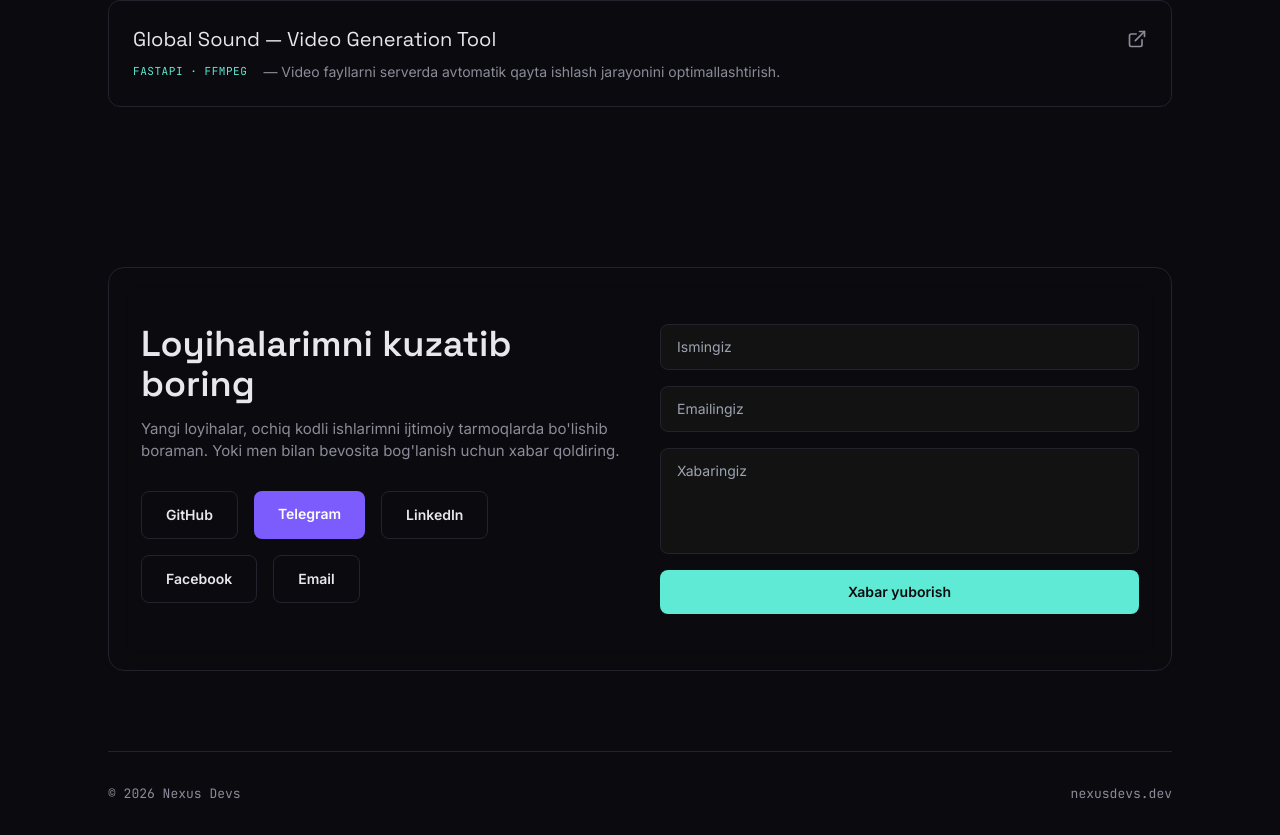
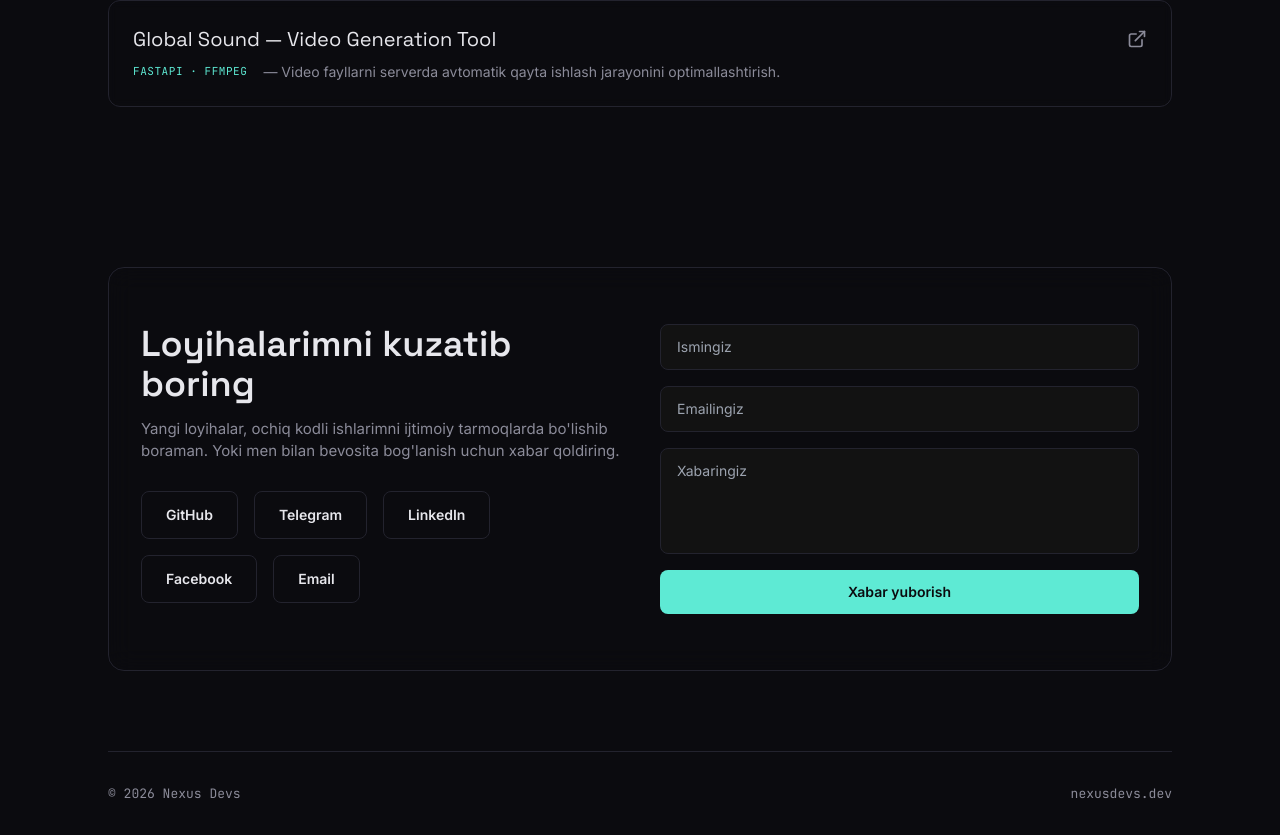
Before and after one commit to OgabekHub/nexus-devs, a Next.js app: page / in a window 1280 px wide. Shown: the part 2190-3025 px from the top of the page. Built offline with nearby package versions, Linux system fonts and the light colour scheme; no server answers.

Commit message:
Update Telegram button style to match others

```diff
--- a/components/Contact.tsx
+++ b/components/Contact.tsx
@@ -51,7 +51,7 @@ export default function Contact() {
               <a href="https://github.com/OgabekHub" target="_blank" rel="noopener noreferrer" className="inline-block rounded-lg border border-border bg-bg/50 px-6 py-[13px] text-sm font-semibold text-foreground transition-colors hover:border-purple hover:bg-card/80">
                 GitHub
               </a>
-              <a href="https://t.me/olimjonov_ogabek" target="_blank" rel="noopener noreferrer" className="inline-block rounded-lg bg-purple px-6 py-[13px] text-sm font-semibold text-white transition-opacity hover:opacity-90">
+              <a href="https://t.me/olimjonov_ogabek" target="_blank" rel="noopener noreferrer" className="inline-block rounded-lg border border-border bg-bg/50 px-6 py-[13px] text-sm font-semibold text-foreground transition-colors hover:border-purple hover:bg-card/80">
                 Telegram
               </a>
               <a href="https://www.linkedin.com/in/og-abek-olimjonov-2a52b3364/" target="_blank" rel="noopener noreferrer" className="inline-block rounded-lg border border-border bg-bg/50 px-6 py-[13px] text-sm font-semibold text-foreground transition-colors hover:border-cyan hover:bg-card/80">
```
